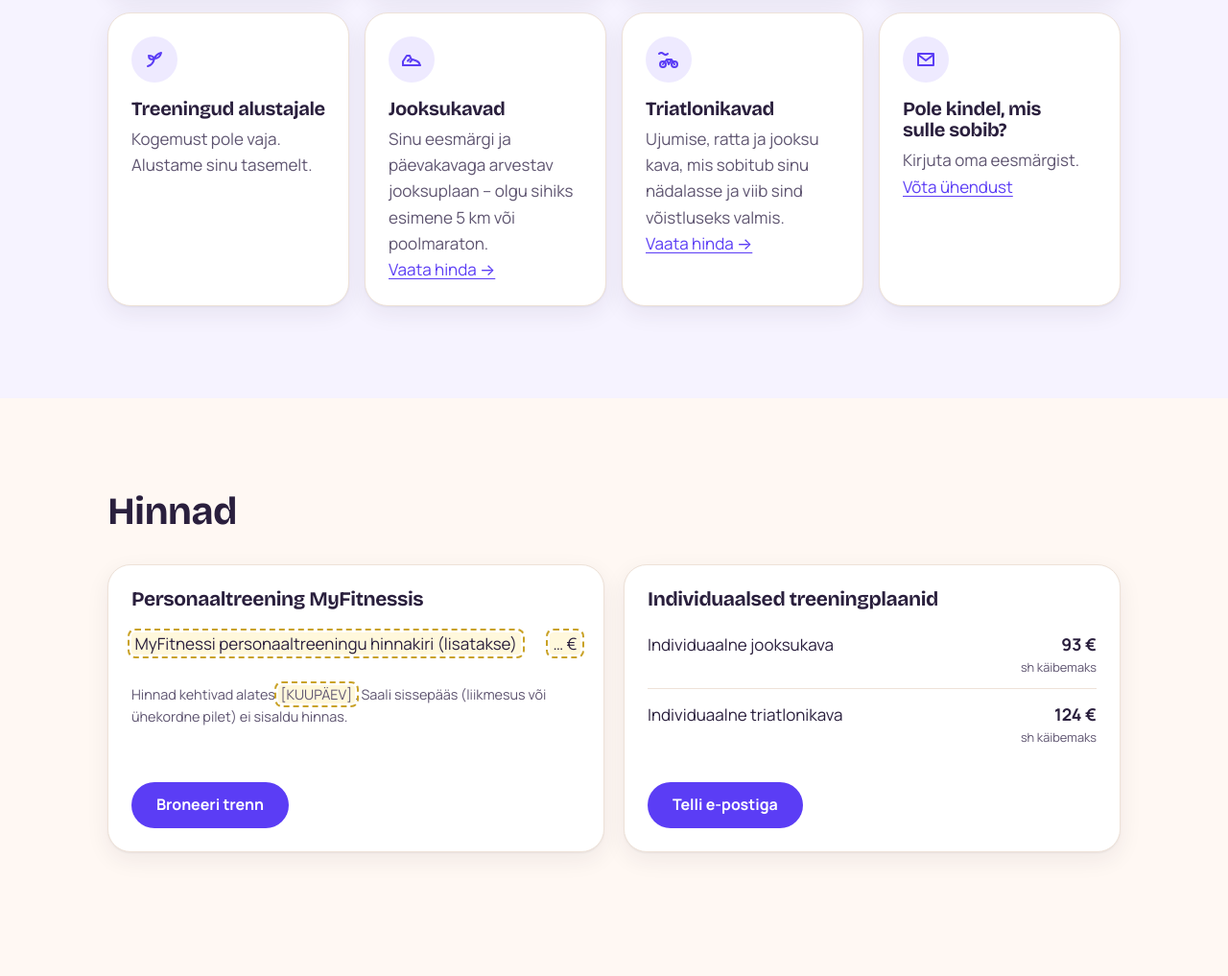
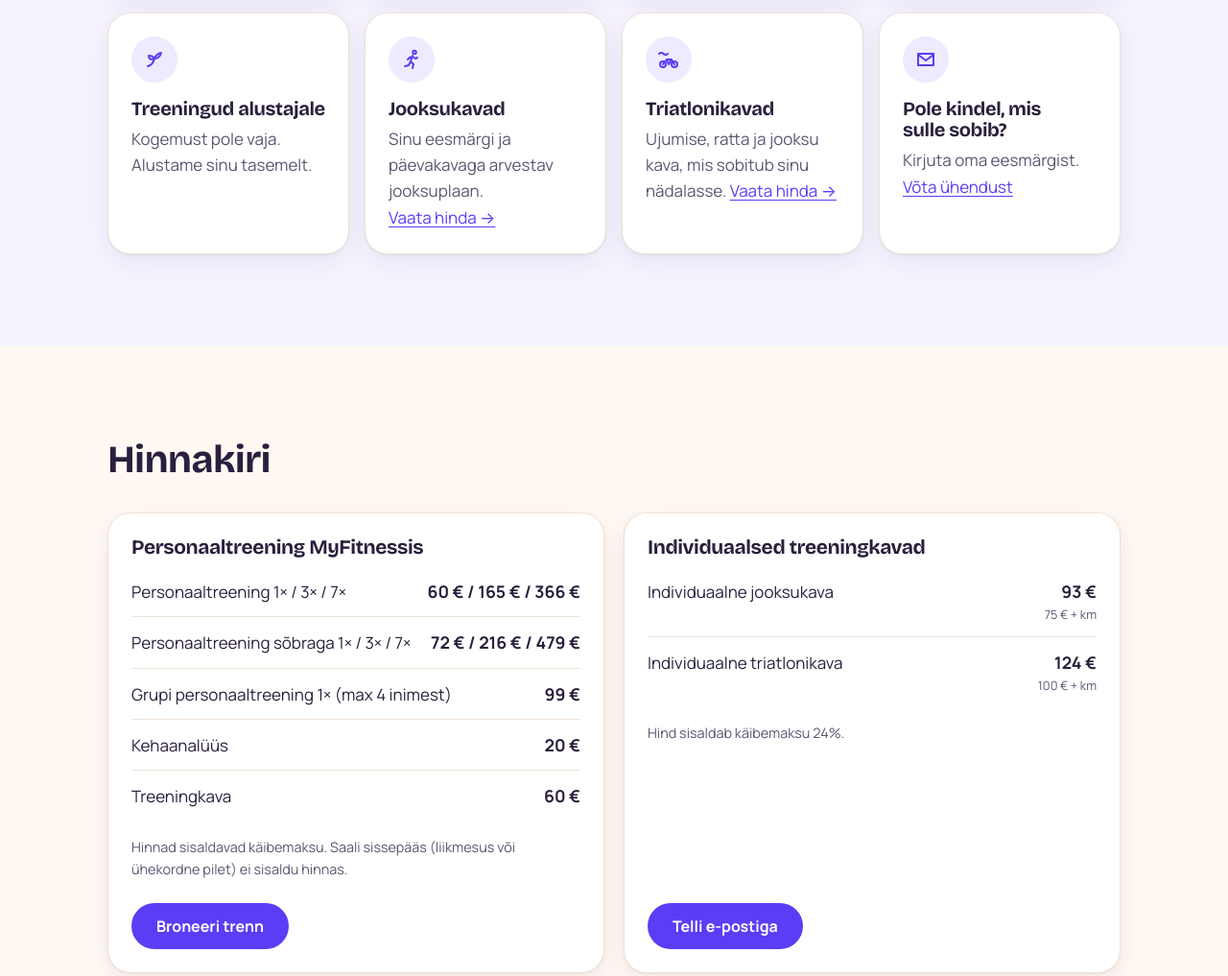
Before and after one commit to sanderilves/kaisa-rahu-site, a plain HTML site: page index.html in a window 1280 px wide. Shown: the part 1167-2184 px from the top of the page at 96% size. Drawn offline with Linux system fonts and the light colour scheme.

Commit message:
Price list, plan cards, remove new-tab hints
Co-Authored-By: Claude Opus 5.5 <noreply@anthropic.com>

```diff
--- a/assets/css/style.css
+++ b/assets/css/style.css
@@ -214,14 +214,16 @@ ul, ol { margin: 0; padding: 0; }
 .price-card { display: flex; flex-direction: column; background: var(--surface); border: 1px solid var(--line); border-radius: var(--radius); padding: 24px 20px; box-shadow: var(--shadow); }
 .price-card h3 { font-size: 1.3rem; margin-bottom: .4em; }
 .price-list { margin: 0 0 16px; }
-.price-list div { display: flex; justify-content: space-between; align-items: baseline; gap: 16px; padding: 12px 0; border-bottom: 1px solid var(--line); }
+.price-list div { display: flex; flex-direction: column; gap: 2px; padding: 12px 0; border-bottom: 1px solid var(--line); }
+@media (min-width: 480px) { .price-list div { flex-direction: row; justify-content: space-between; align-items: baseline; gap: 16px; } }
 .price-list div:last-child { border-bottom: 0; }
-.price-list dd { margin: 0; text-align: right; white-space: nowrap; }
+.price-list dd { margin: 0; white-space: nowrap; }
+@media (min-width: 480px) { .price-list dd { text-align: right; } }
 .price-list dd strong { font-size: 1.1rem; }
 .price-list dd small { display: block; color: var(--muted); font-size: .8rem; }
 .price-note { font-size: .9rem; color: var(--muted); margin: 0 0 16px; }
 .price-cta { margin-top: auto; padding-top: 8px; }
-@media (min-width: 800px) { .prices { grid-template-columns: repeat(2, 1fr); gap: 20px; } .price-card { padding: 24px; } }
+@media (min-width: 800px) { .prices { grid-template-columns: repeat(2, minmax(0, 1fr)); gap: 20px; } .price-card { padding: 24px; } }
 
 /* ---------- Locations ---------- */
 .gyms { display: grid; gap: 16px; }
@@ -231,7 +233,6 @@ ul, ol { margin: 0; padding: 0; }
 .gym-map { display: inline-flex; align-items: center; min-height: 44px; font-weight: 600; }
 .gym-cta { margin-top: auto; padding-top: 16px; display: flex; flex-direction: column; gap: 8px; }
 .gym-cta .btn { width: 100%; }
-.newtab-hint { font-size: .875rem; color: var(--muted); text-align: center; margin: 0; }
 .booking-fallback { margin: 24px 0 0; color: var(--muted); }
 @media (min-width: 1000px) {
   .gyms { grid-template-columns: repeat(3, 1fr); gap: 20px; }
--- a/index.html
+++ b/index.html
@@ -188,7 +188,7 @@
       <nav id="site-nav" class="site-nav" aria-label="Põhimenüü">
         <ul>
           <li><a href="#treeningud">Treeningud</a></li>
-          <li><a href="#hinnad">Hinnad</a></li>
+          <li><a href="#hinnakiri">Hinnakiri</a></li>
           <li><a href="#kuidas">Kuidas broneerida</a></li>
           <li><a href="#minust">Minust</a></li>
           <li><a href="#kkk">KKK</a></li>
@@ -275,17 +275,17 @@
           <!-- CHECK: plan details (length, format, how it's delivered) to confirm with Kaisa -->
           <li class="card">
             <span class="card-icon" aria-hidden="true">
-              <svg viewBox="0 0 24 24" fill="none" stroke="currentColor" stroke-width="2" stroke-linecap="round" stroke-linejoin="round"><path d="M3 18h18"/><path d="M3 18v-4l4-6h3l1.5 3.5 4.5 1.5c3 1 4.5 2.5 4.5 5"/><path d="M9.5 12l-1.5 1.5M12 13l-1.5 1.5"/></svg>
+              <svg viewBox="0 0 24 24" fill="none" stroke="currentColor" stroke-width="2" stroke-linecap="round" stroke-linejoin="round"><circle cx="15" cy="4.5" r="1.8"/><path d="M13 8l-2 6M13 9l3 2 2-1M13 9l-3 1-2 2M11 14l3 3-1 4M11 14l-2 4-4 1"/></svg>
             </span>
             <h3>Jooksukavad</h3>
-            <p>Sinu eesmärgi ja päevakavaga arvestav jooksuplaan – olgu sihiks esimene 5 km või poolmaraton. <a href="#hinnad">Vaata hinda →</a></p>
+            <p>Sinu eesmärgi ja päevakavaga arvestav jooksuplaan. <a href="#hinnakiri">Vaata hinda →</a></p>
           </li>
           <li class="card">
             <span class="card-icon" aria-hidden="true">
               <svg viewBox="0 0 24 24" fill="none" stroke="currentColor" stroke-width="2" stroke-linecap="round" stroke-linejoin="round"><path d="M2 6c1.5-1.5 3-1.5 4.5 0s3 1.5 4.5 0"/><circle cx="6" cy="17" r="3"/><circle cx="18" cy="17" r="3"/><path d="M6 17l4-5h5l3 5M10 12l2 5M12 17l3-5"/></svg>
             </span>
             <h3>Triatlonikavad</h3>
-            <p>Ujumise, ratta ja jooksu kava, mis sobitub sinu nädalasse ja viib sind võistluseks valmis. <a href="#hinnad">Vaata hinda →</a></p>
+            <p>Ujumise, ratta ja jooksu kava, mis sobitub sinu nädalasse. <a href="#hinnakiri">Vaata hinda →</a></p>
           </li>
           <li class="card">
             <span class="card-icon" aria-hidden="true">
@@ -298,36 +298,41 @@
       </div>
     </section>
 
-    <!-- ===== Prices ===== -->
-    <section id="hinnad" class="section" aria-labelledby="hinnad-title">
+    <!-- ===== Price list ===== -->
+    <section id="hinnakiri" class="section" aria-labelledby="hinnakiri-title">
       <div class="wrap">
         <div class="section-head">
-          <h2 id="hinnad-title">Hinnad</h2>
+          <h2 id="hinnakiri-title">Hinnakiri</h2>
         </div>
 
         <div class="prices">
-          <article class="price-card" aria-labelledby="hinnad-pt">
-            <h3 id="hinnad-pt">Personaaltreening MyFitnessis</h3>
-            <!-- TODO: paste the MyFitness personal training price list (prices incl. VAT). -->
+          <article class="price-card" aria-labelledby="hinnakiri-pt">
+            <h3 id="hinnakiri-pt">Personaaltreening MyFitnessis</h3>
             <dl class="price-list">
-              <div><dt><span class="ph">MyFitnessi personaaltreeningu hinnakiri (lisatakse)</span></dt><dd><span class="ph">… €</span></dd></div>
+              <div><dt>Personaaltreening 1× / 3× / 7×</dt><dd><strong>60 € / 165 € / 366 €</strong></dd></div>
+              <div><dt>Personaaltreening sõbraga 1× / 3× / 7×</dt><dd><strong>72 € / 216 € / 479 €</strong></dd></div>
+              <div><dt>Grupi personaaltreening 1× (max 4 inimest)</dt><dd><strong>99 €</strong></dd></div>
+              <div><dt>Kehaanalüüs</dt><dd><strong>20 €</strong></dd></div>
+              <div><dt>Treeningkava</dt><dd><strong>60 €</strong></dd></div>
             </dl>
-            <!-- TODO: confirm validity date and whether gym entry is included -->
-            <p class="price-note">Hinnad kehtivad alates <span class="ph">[KUUPÄEV]</span>. Saali sissepääs (liikmesus või ühekordne pilet) ei sisaldu hinnas.</p>
+            <!-- TODO: confirm gym entry is not included; confirm "sõbraga" price is the total for both people; add "valid from" date -->
+            <!-- TODO: add "Toitumisnõustamine" (nutrition counselling) only if Kaisa holds a nutrition qualification -->
+            <p class="price-note">Hinnad sisaldavad käibemaksu. Saali sissepääs (liikmesus või ühekordne pilet) ei sisaldu hinnas.</p>
             <div class="price-cta">
               <a class="btn btn-primary" href="#asukohad">Broneeri trenn</a>
             </div>
           </article>
 
-          <article class="price-card" aria-labelledby="hinnad-plans">
-            <h3 id="hinnad-plans">Individuaalsed treeningplaanid</h3>
-            <!-- TODO: confirm Kaisa is VAT-registered; if not, prices are 75 € / 100 € with no VAT line. Confirm plan length/what's included. -->
+          <article class="price-card" aria-labelledby="hinnakiri-plans">
+            <h3 id="hinnakiri-plans">Individuaalsed treeningkavad</h3>
             <dl class="price-list">
-              <div><dt>Individuaalne jooksukava</dt><dd><strong>93 €</strong> <small>sh käibemaks</small></dd></div>
-              <div><dt>Individuaalne triatlonikava</dt><dd><strong>124 €</strong> <small>sh käibemaks</small></dd></div>
+              <div><dt>Individuaalne jooksukava</dt><dd><strong>93 €</strong> <small>75 € + km</small></dd></div>
+              <div><dt>Individuaalne triatlonikava</dt><dd><strong>124 €</strong> <small>100 € + km</small></dd></div>
             </dl>
+            <!-- TODO: confirm plan length/what's included -->
+            <p class="price-note">Hind sisaldab käibemaksu 24%.</p>
             <div class="price-cta">
-              <a class="btn btn-primary" href="mailto:kaisa.rahu@myfitness.ee?subject=Treeningplaan">Telli e-postiga</a>
+              <a class="btn btn-primary" href="mailto:kaisa.rahu@myfitness.ee?subject=Treeningkava">Telli e-postiga</a>
             </div>
           </article>
         </div>
@@ -352,7 +357,6 @@
             <div class="gym-cta">
               <!-- TODO #8: Cal.com username + event slug -->
               <a class="btn btn-primary btn-ext" href="https://cal.eu/kaisarahu/kristiine-pt" target="_blank" rel="noopener">Vali aeg<span class="visually-hidden"> – MyFitness Kristiine (avaneb uuel vahelehel)</span></a>
-              <p class="newtab-hint" aria-hidden="true">Avaneb uuel vahelehel</p>
             </div>
           </article>
 
@@ -365,7 +369,6 @@
             <div class="gym-cta">
               <!-- TODO #8: Cal.com username + event slug -->
               <a class="btn btn-primary btn-ext" href="https://cal.eu/kaisarahu/rocca-pt" target="_blank" rel="noopener">Vali aeg<span class="visually-hidden"> – MyFitness Rocca al Mare (avaneb uuel vahelehel)</span></a>
-              <p class="newtab-hint" aria-hidden="true">Avaneb uuel vahelehel</p>
             </div>
           </article>
           <!-- Gym: Järve -->
@@ -377,7 +380,6 @@
             <div class="gym-cta">
               <!-- TODO #8: Cal.com username + event slug -->
               <a class="btn btn-primary btn-ext" href="https://cal.eu/kaisarahu/jarve-pt" target="_blank" rel="noopener">Vali aeg<span class="visually-hidden"> – MyFitness Järve (avaneb uuel vahelehel)</span></a>
-              <p class="newtab-hint" aria-hidden="true">Avaneb uuel vahelehel</p>
             </div>
           </article>
         </div>
```
Also changed, not shown: en/index.html (+17 -15 lines), privaatsus/index.html (+1 -1 lines), 1 other file.
